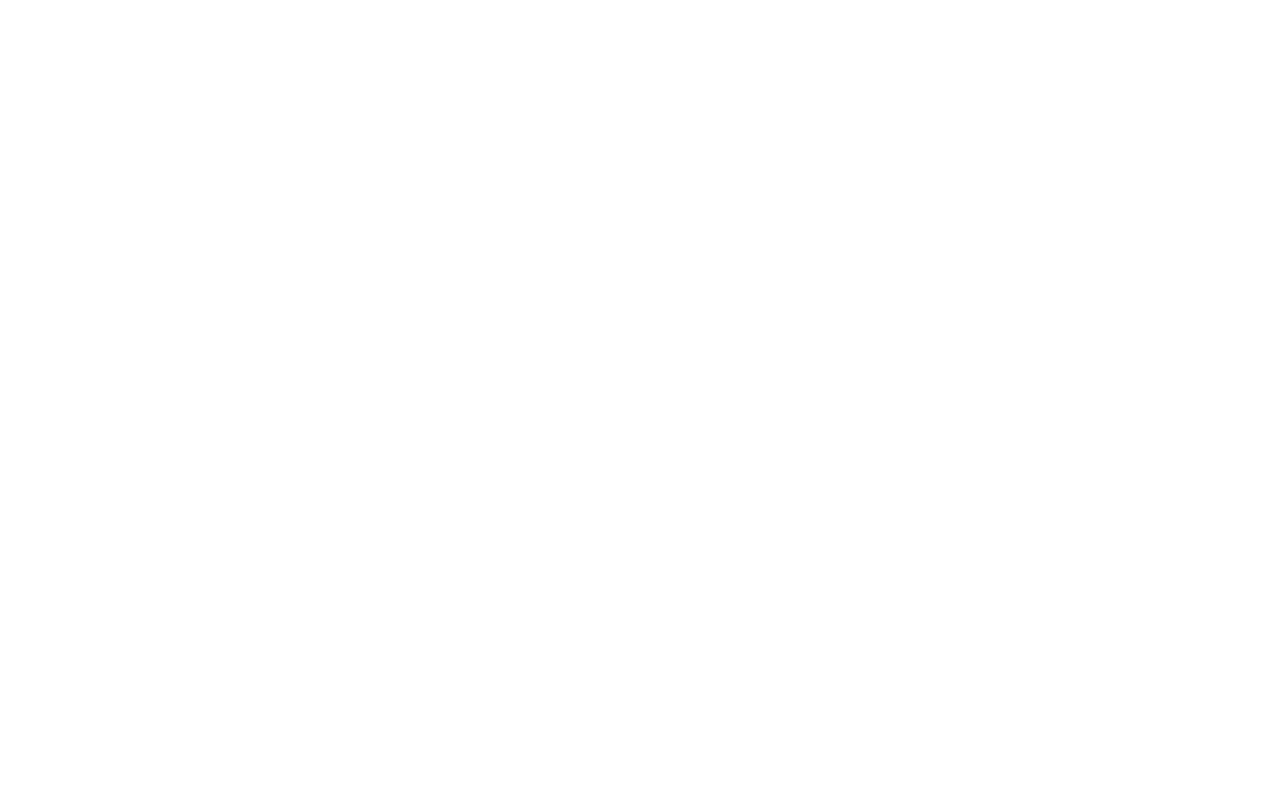
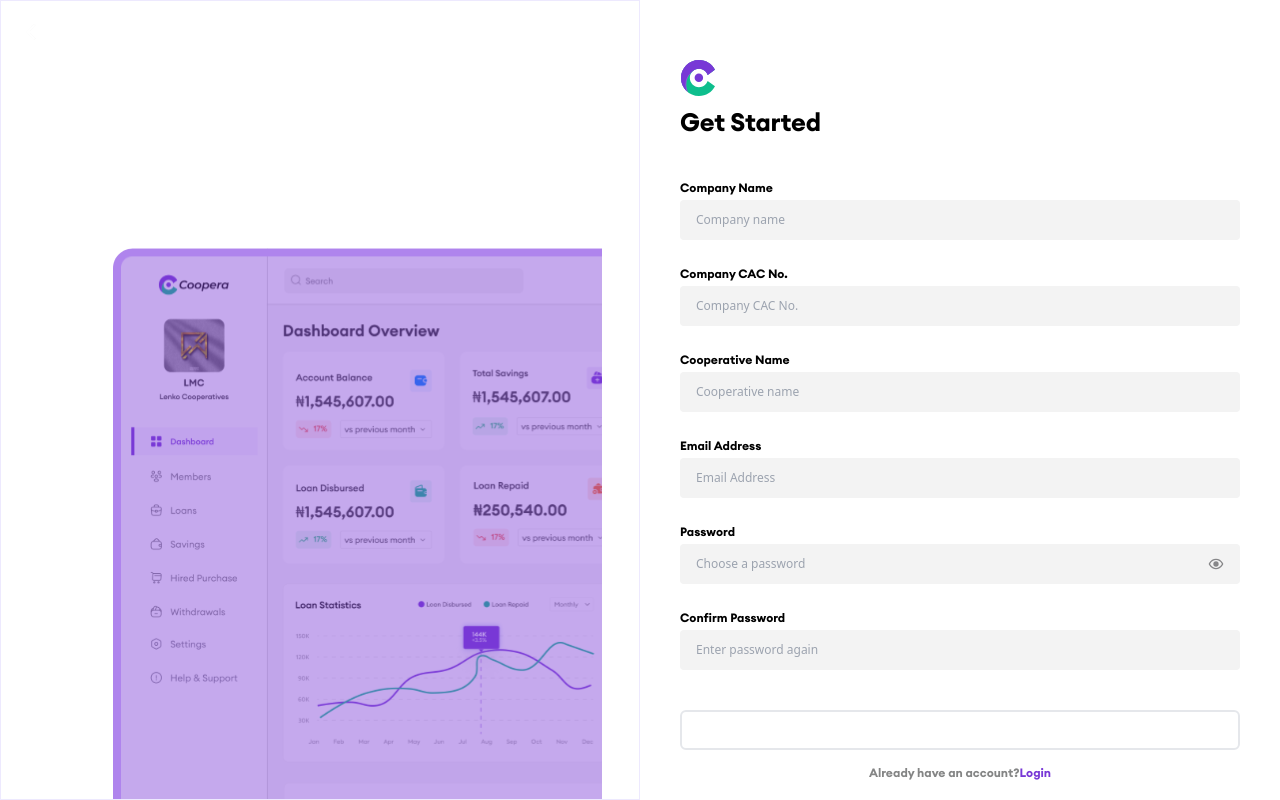
Before and after one commit to CooperaApp/Coopera-Member-Frontend, a React (Create React App) app: page /registration in a window 1280 px wide. Before the commit this address had no page. Built offline with nearby package versions, Linux system fonts and the light colour scheme.

Commit message:
register page incomplete

```diff
--- a/package.json
+++ b/package.json
@@ -7,12 +7,15 @@
     "@testing-library/jest-dom": "^5.17.0",
     "@testing-library/react": "^13.4.0",
     "@testing-library/user-event": "^13.5.0",
+    "axios": "^1.6.7",
     "react": "^18.2.0",
     "react-dom": "^18.2.0",
     "react-icons": "^5.0.1",
     "react-router-dom": "^6.22.0",
     "react-scripts": "5.0.1",
-    "web-vitals": "^2.1.4"
+    "react-toastify": "^10.0.4",
+    "web-vitals": "^2.1.4",
+    "yup": "^1.3.3"
   },
   "scripts": {
     "start": "craco start",
--- a/src/App.js
+++ b/src/App.js
@@ -2,6 +2,7 @@
 import Savings from "./pages/authorization/Savings";
 import TopNav from "./utils/reusable/TopNav";
 import SideBar from "./utils/reusable/SideBar";
+import RegisterationPage from "./pages/authentication/components/registerationPage";
 
 function App() {
   return (
@@ -9,6 +10,7 @@
       <BrowserRouter>
         <Routes>
          <Route path="/" element={<Savings />} />
+          <Route path="/registration" element={<RegisterationPage/>} />
           <Route path="/savings" element={<Savings />} />
           <Route path="/top" element={<TopNav />} />
           <Route path="/side" element={<SideBar />} />
--- /dev/null
+++ b/src/pages/authentication/components/loginPage.jsx
@@ -0,0 +1,10 @@
+import React from 'react';
+
+function LoginPage() {
+  return (
+    <div>
+
+    </div>
+  );
+}
+export default LoginPage;
--- /dev/null
+++ b/src/pages/authentication/components/registerationPage.jsx
@@ -0,0 +1,213 @@
+import { useState } from "react";
+import EyeIcon from "../../../assets/images/svg/EyeIcon.svg";
+import ArrowBack from "../../../assets/images/png/arrow-back.png";
+import CooperaLogo from "../../../assets/images/svg/CooperaLogo.svg";
+import DashboardImage from "../../../assets/images/svg/DashboardImg.svg";
+import { ToastContainer } from "react-toastify";
+import { notifySuccess, notifyError } from "../../../utils/functions/func.jsx";
+import "react-toastify/dist/ReactToastify.css";
+import axios from "axios";
+import { BASE_URL } from "../../../utils/api/API_BASE_URL.jsx";
+import { useNavigate } from "react-router-dom";
+import * as Yup from "yup";
+
+const RegistrationPage = () => {
+  const navigate = useNavigate();
+  const [showPassword, setShowPassword] = useState(false  );
+  const [showConfirmPassword, setShowConfirmPassword] = useState(false);
+
+  const [formData, setFormData] = useState({
+    name: "",
+    email: "",
+    companyName: "",
+    rcNumber: "",
+    password: "",
+    confirmPassword: "",
+  });
+
+  const [errors, setErrors] = useState({});
+
+  const validationSchema = Yup.object().shape({
+    companyName: Yup.string().required("Required"),
+    rcNumber: Yup.string().required("Required"),
+    name: Yup.string()
+      .min(3, "Name must be at least 3 characters")
+      .required("Required"),
+    email: Yup.string().email("Invalid email address").required("Required"),
+    password: Yup.string()
+      .min(8, "Password must be at least 8 characters")
+      .required("Required"),
+    confirmPassword: Yup.string()
+      .oneOf([Yup.ref("password"), null], "Passwords must match")
+      .required("Required"),
+  });
+
+  const handleInputChange = (event) => {
+    setFormData({
+      ...formData,
+      [event.target.name]: event.target.value,
+    });
+
+    setErrors({
+      ...errors,
+      [event.target.name]: undefined,
+    });
+  };
+
+  const handleFormSubmit = async (event) => {
+    event.preventDefault();
+
+    try {
+      await validationSchema.validate(formData, { abortEarly: false });
+
+      // const {  ...dataToSend } = formData;
+      // console.log("data to send => ", dataToSend);
+      // console.log("form data => ", formData);
+
+      await axios.post(`${BASE_URL}/cooperative/register`,
+        formData,
+        // password: formData.password,
+        // ...dataToSend, d
+      );
+
+      notifySuccess("Registration Successful, Redirecting to login...");
+      setTimeout(() => {
+        navigate("/login");
+      }, 3000);
+    } catch (error) {
+      if (error instanceof Yup.ValidationError) {
+        const newErrors = {};
+        error.inner.forEach((validationError) => {
+          newErrors[validationError.path] = validationError.message;
+        });
+        setErrors(newErrors);
+      } else {
+        console.error(error);
+        notifyError("An error occurred");
+      }
+    }
+  };
+
+  const togglePasswordVisibility = () => {
+    setShowPassword(!showPassword);
+  };
+
+  const toggleConfirmPasswordVisibility = () => {
+    setShowConfirmPassword(!showConfirmPassword);
+  };
+
+  const inputConfig = [
+    { label: "Company Name", placeholder: "Company name", name: "companyName" },
+    { label: "Company CAC No.", placeholder: "Company CAC No.", name: "rcNumber" },
+    { label: "Cooperative Name", placeholder: "Cooperative name", name: "name" },
+    { label: "Email Address", placeholder: "Email Address", name: "email" },
+    { label: "Password", placeholder: "Choose a password", name: "password" },
+    { label: "Confirm Password", placeholder: "Enter password again", name: "confirmPassword" },
+  ];
+
+  return (
+    <div className="flex h-screen pt-0 overflow-hidden">
+      <div className="border border-purple-100 w-1/2 bg-[#7C39DE] overflow-hidden">
+        <img
+          src={ArrowBack}
+          alt="Arrow Back"
+          style={{
+            maxWidth: "2%",
+            maxHeight: "2%",
+            position: "absolute",
+            top: "3%",
+            left: "2%",
+            filter: "invert(1)",
+          }}
+        />
+        <div className="h-40 w-96 mt-12 ml-28 ">
+          <p className="mb-5 authentication-big-font-style">
+            Build your Cooperative Society using Coopera
+          </p>
+          <p className="authentication-small-font-style">
+            With Coopera, managing your cooperative society is seamless. Elevate
+            efficiency and foster financial growth
+          </p>
+        </div>
+        <div className="mt-3 mr-3 ">
+          <img
+            className="relative w-96 ml-28"
+            src={DashboardImage}
+            style={{ height: "705px", width: "489px" }}
+            alt=""
+          />
+          <div className=""></div>
+        </div>
+      </div>
+
+      <div className="h-full w-1/2 p-10 pt-20 overflow-y-auto">
+        <img src={CooperaLogo} alt="Logo" className="h-9 w-9 mb-2 -mt-5" />
+        <h2 className="mb-8 get-started-big-font-style">Get Started</h2>
+
+        <form onSubmit={handleFormSubmit} className="">
+          {inputConfig.map((input) => (
+            <div className="mb-5" key={input.name}>
+              <label className="sub-text-font-style">{input.label}</label>
+              <div className="relative">
+                <input
+                  type={
+                    input.name.includes("password")
+                      ? showPassword
+                        ? "text"
+                        : "password"
+                      : "text"
+                  }
+                  className="w-full h-10 px-4 text-xs"
+                  style={{ backgroundColor: "#F3F3F3", borderRadius: "4px" }}
+                  placeholder={input.placeholder}
+                  onChange={handleInputChange}
+                  value={formData[input.name]}
+                  name={input.name}
+                />
+
+                {input.name.includes("password") && (
+                  <div
+                    className="absolute right-4 top-1/2 transform -translate-y-1/2 cursor-pointer appearance-none"
+                    onClick={() =>
+                      input.name === "password"
+                        ? togglePasswordVisibility()
+                        : toggleConfirmPasswordVisibility()
+                    }
+                  >
+                    <img src={EyeIcon} alt="Eye Icon" className="h-4 w-4" />
+                  </div>
+                )}
+              </div>
+              {errors[input.name] && (
+                <div className="text-red-500 text-xs mt-1">
+                  {errors[input.name]}
+                </div>
+              )}
+            </div>
+          ))}
+
+          <div className="w-full mt-10 h-10 px-4 rounded-md hover:bg-purple-500 hover:border-purple-500 mb-2 bg-[#7C39DE] cursor-pointer border-2 border-[#7C39DE] text-white flex items-center justify-center font-bold">
+            <button
+              type="submit"
+              className="hover:bg-purple-500 cursor-pointer"
+            >
+              Register
+            </button>
+            <ToastContainer />
+          </div>
+        </form>
+
+        <div className="flex items-center justify-center mb-2">
+          <p className="account-exists-font-style">
+            Already have an account?{" "}
+          </p>
+          <a className="account-exists-login-style" href="/login">
+            Login
+          </a>
+        </div>
+      </div>
+    </div>
+  );
+};
+
+export default RegistrationPage;
--- /dev/null
+++ b/src/utils/api/API_BASE_URL.jsx
@@ -0,0 +1 @@
+export const BASE_URL = "http://54.234.211.52:8081/api/v1";
--- /dev/null
+++ b/src/utils/functions/Colors.jsx
@@ -0,0 +1,33 @@
+export const getStatusColor = (status) => {
+  switch (status.toLowerCase()) {
+  case "completed":
+    return "#E7F8F0";
+    case "ongoing":
+      return "#FEF4E6";
+  case "approved":
+    return "#E7F8F0";
+  case "cancelled":
+    return "#FEECEB";
+  case "pending":
+    return "#FEF4E6";
+  default:
+    return "";
+  }
+};
+
+export const getTextColor = (status) => {
+  switch (status.toLowerCase()) {
+  case "completed":
+    return "#12B76A";
+  case "ongoing":
+    return "#F79009";
+  case "approved":
+    return "#12B76A";
+  case "cancelled":
+    return "#F04438";
+  case "pending":
+    return "#F79009";
+  default:
+    return "";
+  }
+};
--- /dev/null
+++ b/src/utils/functions/func.jsx
@@ -0,0 +1,48 @@
+import * as Yup from "yup";
+import {  toast } from "react-toastify";
+
+export const validationSchema = Yup.object().shape({
+  email: Yup.string().email("Invalid email address").required("Required"),
+  password: Yup.string()
+    .min(8, "Password must be at least 8 characters")
+    .required("Required"),
+  name: Yup.string()
+    .min(3, "Name must be at least 3 characters")
+    .required("Required"),
+});
+
+export function validateLastName(value) {
+  return value.length >= 2;
+}
+
+export function validateEmail(value) {
+  const emailRegex = /^[^\s@]+@[^\s@]+\.[^\s@]+$/;
+  return emailRegex.test(value);
+}
+
+export const notifySuccess = (arg) => {
+  toast.success(arg, {
+    position: "top-right",
+    autoClose: 3000,
+    hideProgressBar: true,
+    closeOnClick: true,
+    pauseOnHover: false,
+    draggable: true,
+    progress: undefined,
+    theme: "light",
+  });
+};
+
+
+export const notifyError = (arg) => {
+  toast.error(arg, {
+    position: "top-right",
+    autoClose: 3000,
+    hideProgressBar: true,
+    closeOnClick: true,
+    pauseOnHover: false,
+    draggable: true,
+    progress: undefined,
+    theme: "colored",
+  });
+};
--- a/tailwind.config.js
+++ b/tailwind.config.js
@@ -1,11 +1,16 @@
-module.exports = {
-  purge: ['./src/**/*.{js,jsx,ts,tsx}', './public/index.html'],
-  darkMode: false, // or 'media' or 'class'
+/** @type {import('tailwindcss').Config} */
+export default {
+  content: [
+    "./src/**/*.{js,jsx,ts,tsx}",
+  ],
   theme: {
-    extend: {},
-  },
-  variants: {
-    extend: {},
+    fontFamily: {
+      "sans": ["ui-sans-serif", "system-ui"],
+      "serif": ["ui-serif", "Georgia"],
+      "mono": ["ui-monospace", "SFMono-Regular"],
+      "display": ["Oswald"],
+      "body": ["Open Sans"],
+    },
   },
   plugins: [],
-}
+};
```
Also changed, not shown: src/assets/images/png/arrow-back.png (added), 1 other file (tests, documents, lock files or other folders).
